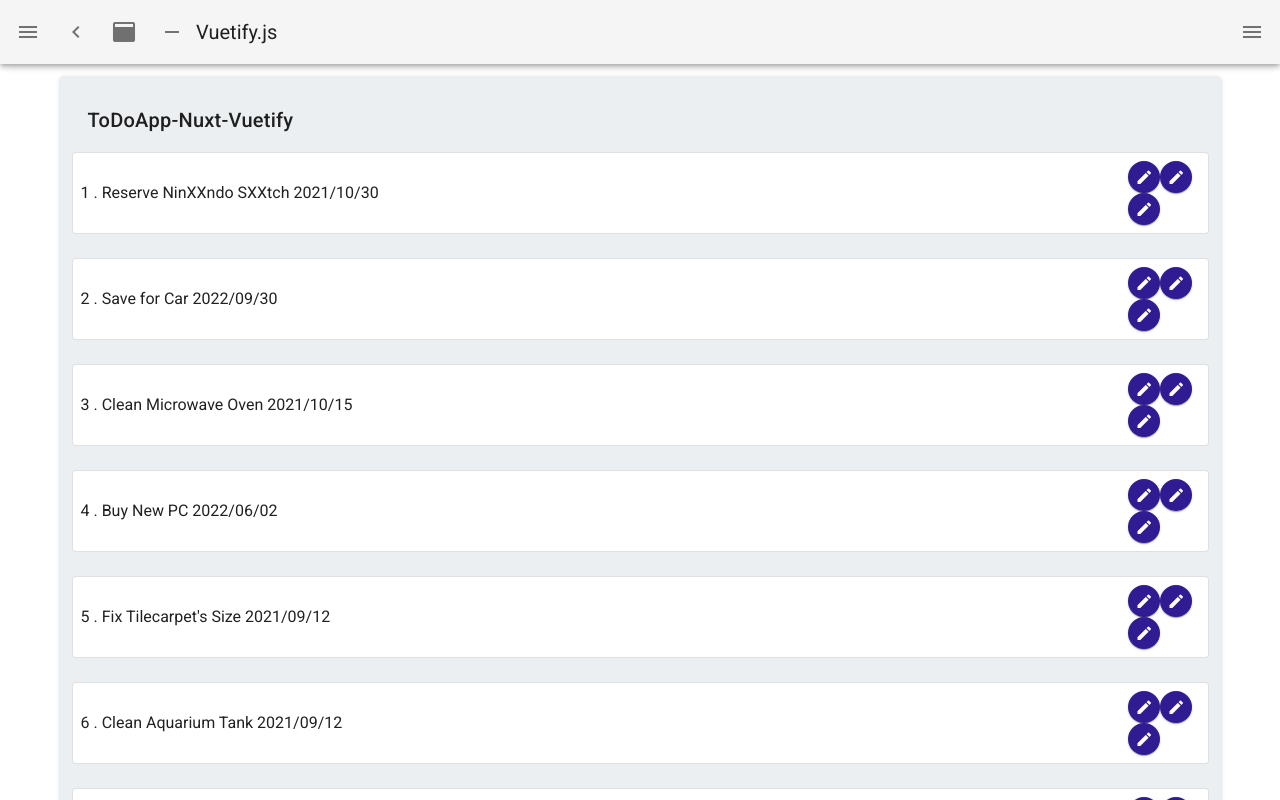
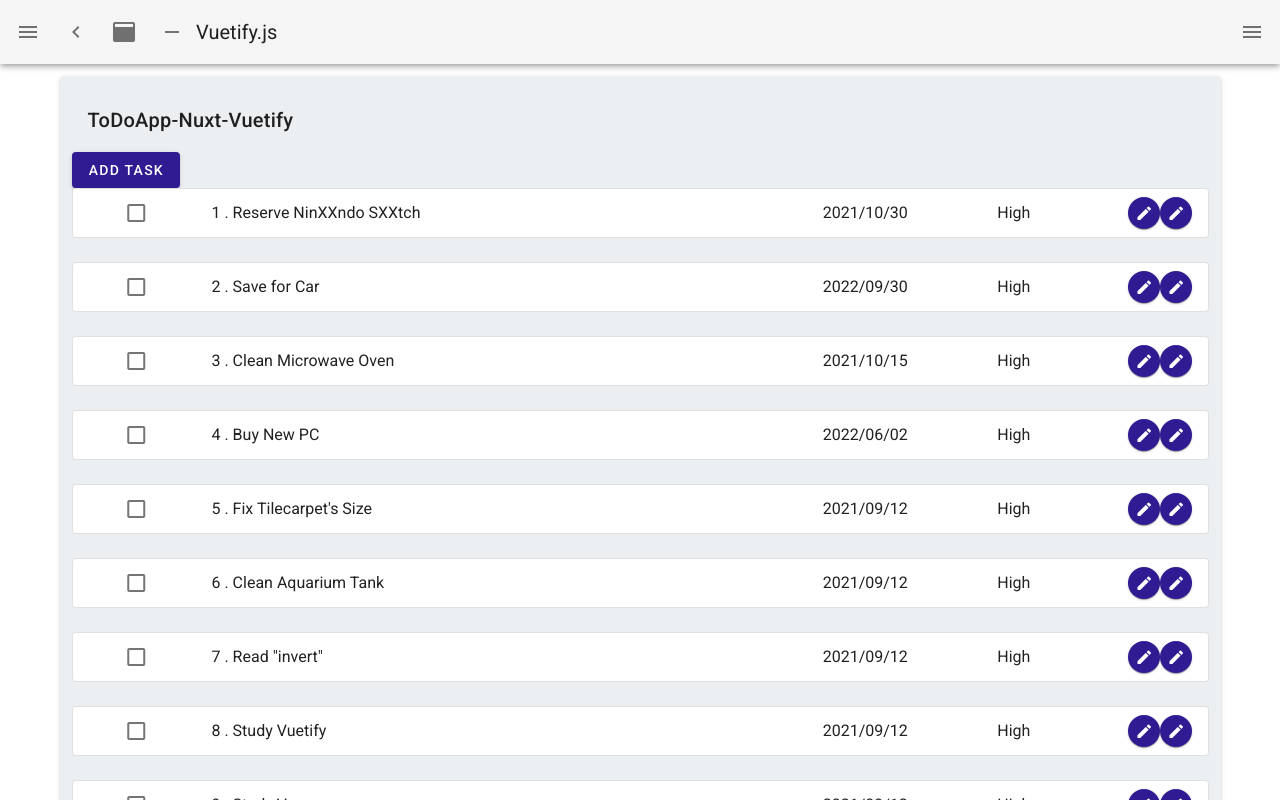
Before and after one commit to sota-alfcaerley/ToDoAppNuxtVuetify, a Nuxt app: page /toDoApp in a window 1280 px wide. Shown: the top 800 px of the page. Built offline with nearby package versions, Linux system fonts and the light colour scheme.

Commit message:
Add Dialog and Repair Components

```diff
--- a/components/ToDoApp/AddTaskDialog.vue
+++ b/components/ToDoApp/AddTaskDialog.vue
@@ -0,0 +1,43 @@
+<template>
+        <v-card>
+            <v-card-title class="text-h5 blue-grey lighten-5">
+                Add Task Dialog
+            </v-card-title>
+            <v-container>
+                <v-form>
+                    <v-text-field label="Title">
+                    </v-text-field>
+                    <v-select
+                      :items="items"
+                      label="Priority"
+                      dense
+                      solo
+                    ></v-select>
+                    <v-btn
+                        color="blue-grey"
+                        text
+                        @click="dialog = false"
+                    >
+                        Cancel
+                    </v-btn>
+                    <v-btn
+                        color="blue-grey"
+                        text
+                        @click="dialog = false"
+                    >
+                        Add
+                    </v-btn>
+                </v-form>
+            </v-container>
+        </v-card>
+</template>
+
+<script lang="ts">
+import { Vue, Component } from 'vue-property-decorator'
+@Component
+
+export default class AddTaskDialog extends Vue{
+    dialog: boolean = false;
+
+}
+</script>
--- a/components/ToDoApp/Tasks.vue
+++ b/components/ToDoApp/Tasks.vue
@@ -1,9 +1,22 @@
 <template>
     <span>
-        {{ no }}
-        .
-        {{ title }}
-        {{ limit }}
+        <v-row justify="center">
+            <v-col cols="1">
+                <v-simple-checkbox v-model="check" color="deep-purple darken-4">
+                </v-simple-checkbox>
+            </v-col>
+            <v-col cols="7">
+                {{ no }}
+                .
+                {{ title }}
+            </v-col>
+            <v-col cols="2">
+                {{ limit }}
+            </v-col>
+            <v-col cols="1">
+                {{ priority }}
+            </v-col>
+        </v-row>
     </span>
 </template>
 
@@ -24,6 +37,9 @@ export default class Tasks extends Vue{
     @Prop({ type: Date })
     limit?: Date;
 
+    @Prop({ type: String })
+    priority!: string
+
 
 }
 </script>
--- a/pages/toDoApp.vue
+++ b/pages/toDoApp.vue
@@ -1,27 +1,34 @@
 <template>
     <div>
-        <AddTaskDialog />
         <v-card color="blue-grey lighten-5">
             <v-container>
                 <v-card-title>
                     ToDoApp-Nuxt-Vuetify
                 </v-card-title>
+                    <v-btn
+                      color="deep-purple darken-4"
+                      dark
+                      @click.stop="dialog = true"
+                    >
+                      Add Task
+                    </v-btn>
+                <v-dialog
+                    v-model="dialog"
+                    width="1000">
+                    <AddTaskDialog />
+                </v-dialog>
                 <v-row>
                     <v-col v-for="(task, taskIdx) in tasks" :key="taskIdx" cols="12">
                         <v-card class="pa-2" outlined>
-                            <v-row align="center">
+                            <v-row>
                                 <v-col cols="11" align-self="center">
                                     <Tasks
                                     :no="task.No"
                                     :title="task.title"
-                                    :limit="task.limit" />
+                                    :limit="task.limit"
+                                    :priority="task.priority" />
                                 </v-col>
                                 <v-col cols="1">
-                                    <v-btn elevation="1" fab x-small color="deep-purple darken-4">
-                                        <v-icon color="white">
-                                            mdi-pencil
-                                        </v-icon>
-                                    </v-btn>
                                     <v-btn elevation="1" fab x-small color="deep-purple darken-4" >
                                         <v-icon color="white">
                                             mdi-pencil
@@ -56,7 +63,7 @@ import Tasks from'~/components/ToDoApp/Tasks.vue'
 })
 
 export default class ToDoApp extends Vue{
-    check: boolean = false;
+    dialog: boolean = false;
 
     header: object[] = tasks.task.headers
     tasks: object[] = tasks.task.tasks;
```
